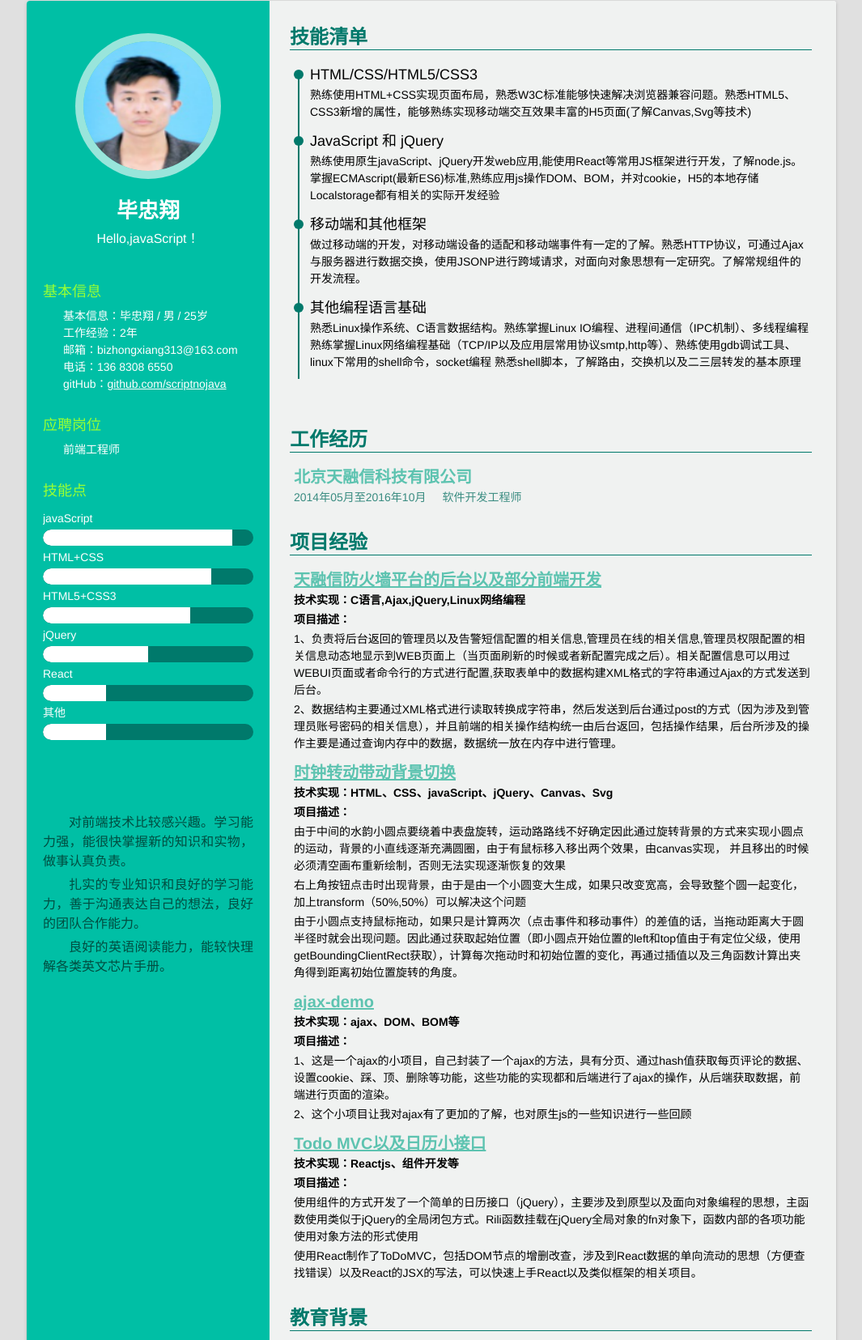
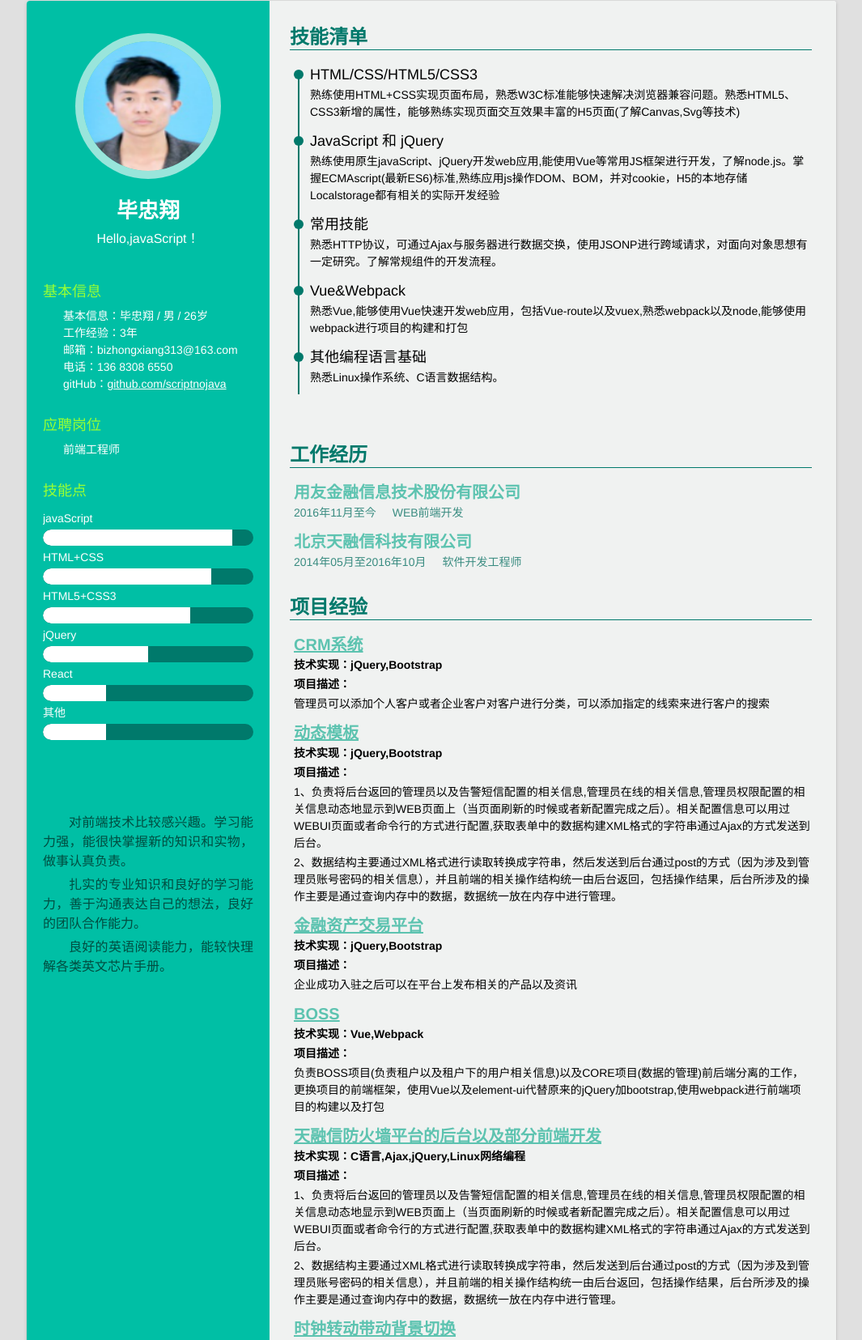
Before and after one commit to scriptnojava/scriptnojava.github.io, a plain HTML site: page resume/index.html in a window 1280 px wide. Shown: the part 9-1664 px from the top of the page at 81% size, without its empty margins (107-1172 px from the left). Drawn offline with Linux system fonts and the light colour scheme.

Commit message:
546454645464546454645464546454645464546454645464546454645464

```diff
--- a/resume/index.html
+++ b/resume/index.html
@@ -27,8 +27,8 @@
         <div class="contact">
             <h3 class="title">基本信息</h3>
             <ul>
-                <li>基本信息：毕忠翔 / 男 / 25岁</li>
-                <li>工作经验：2年</li>
+                <li>基本信息：毕忠翔 / 男 / 26岁</li>
+                <li>工作经验：3年</li>
                 <li>邮箱：bizhongxiang313@163.com</li>
                 <li>电话：136 8308 6550</li>
                 <li>gitHub：<a href="https://github.com/scriptnojava" target="_blank">github.com/scriptnojava</a></li>
@@ -98,21 +98,25 @@
                 <!-- <h4>web前端</h4> -->
                 <dl>
                     <dt>HTML/CSS/HTML5/CSS3</dt>
-                    <dd>熟练使用HTML+CSS实现页面布局，熟悉W3C标准能够快速解决浏览器兼容问题。熟悉HTML5、CSS3新增的属性，能够熟练实现移动端交互效果丰富的H5页面(了解Canvas,Svg等技术)</dd>
+                    <dd>熟练使用HTML+CSS实现页面布局，熟悉W3C标准能够快速解决浏览器兼容问题。熟悉HTML5、CSS3新增的属性，能够熟练实现页面交互效果丰富的H5页面(了解Canvas,Svg等技术)</dd>
                      <dt>JavaScript 和 jQuery</dt>
-                    <dd>熟练使用原生javaScript、jQuery开发web应用,能使用React等常用JS框架进行开发，了解node.js。掌握ECMAscript(最新ES6)标准,熟练应用js操作DOM、BOM，并对cookie，H5的本地存储Localstorage都有相关的实际开发经验</dd>
-                    <dt>移动端和其他框架</dt>
-                    <dd>做过移动端的开发，对移动端设备的适配和移动端事件有一定的了解。熟悉HTTP协议，可通过Ajax与服务器进行数据交换，使用JSONP进行跨域请求，对面向对象思想有一定研究。了解常规组件的开发流程。</dd>
+                    <dd>熟练使用原生javaScript、jQuery开发web应用,能使用Vue等常用JS框架进行开发，了解node.js。掌握ECMAscript(最新ES6)标准,熟练应用js操作DOM、BOM，并对cookie，H5的本地存储Localstorage都有相关的实际开发经验</dd>
+                    <dt>常用技能</dt>
+                    <dd>熟悉HTTP协议，可通过Ajax与服务器进行数据交换，使用JSONP进行跨域请求，对面向对象思想有一定研究。了解常规组件的开发流程。</dd>
+                    <dt>Vue&Webpack</dt>
+                    <dd>熟悉Vue,能够使用Vue快速开发web应用，包括Vue-route以及vuex,熟悉webpack以及node,能够使用webpack进行项目的构建和打包</dd>
                     <dt>其他编程语言基础</dt>
-                    <dd>熟悉Linux操作系统、C语言数据结构。熟练掌握Linux IO编程、进程间通信（IPC机制）、多线程编程
-熟练掌握Linux网络编程基础（TCP/IP以及应用层常用协议smtp,http等）、熟练使用gdb调试工具、linux下常用的shell命令，socket编程
-熟悉shell脚本，了解路由，交换机以及二三层转发的基本原理</dd>
+                    <dd>熟悉Linux操作系统、C语言数据结构。</dd>
                 </dl>
             </div>
         </div>
                 <!-- 工作经历 -->
         <div class="work">
             <h3 class="title">工作经历</h3>
+            <div class="item">
+                <h4>用友金融信息技术股份有限公司</h4>
+                <h5 class="time">2016年11月至今<span>WEB前端开发</span></h5>
+            </div>
             <div class="item">
                 <h4>北京天融信科技有限公司</h4>
                 <h5 class="time">2014年05月至2016年10月<span>软件开发工程师</span></h5>
@@ -122,6 +126,31 @@
         <!-- 项目经验 -->
         <div class="project">
             <h3 class="title">项目经验</h3>
+             <div class="item">
+                <h4><a href="javascript:;">CRM系统</a></h4>
+                <p><b>技术实现：jQuery,Bootstrap</b></p>
+                <p><b>项目描述：</b></p>
+                <p>管理员可以添加个人客户或者企业客户对客户进行分类，可以添加指定的线索来进行客户的搜索</p>
+            </div>
+            <div class="item">
+                <h4><a href="javascript:;">动态模板</a></h4>
+                <p><b>技术实现：jQuery,Bootstrap</b></p>
+                <p><b>项目描述：</b></p>
+                <p>1、负责将后台返回的管理员以及告警短信配置的相关信息,管理员在线的相关信息,管理员权限配置的相关信息动态地显示到WEB页面上（当页面刷新的时候或者新配置完成之后）。相关配置信息可以用过WEBUI页面或者命令行的方式进行配置,获取表单中的数据构建XML格式的字符串通过Ajax的方式发送到后台。</p>
+                <p>2、数据结构主要通过XML格式进行读取转换成字符串，然后发送到后台通过post的方式（因为涉及到管理员账号密码的相关信息），并且前端的相关操作结构统一由后台返回，包括操作结果，后台所涉及的操作主要是通过查询内存中的数据，数据统一放在内存中进行管理。</p>
+            </div>
+            <div class="item">
+                <h4><a href="javascript:;">金融资产交易平台</a></h4>
+                <p><b>技术实现：jQuery,Bootstrap</b></p>
+                <p><b>项目描述：</b></p>
+                <p>企业成功入驻之后可以在平台上发布相关的产品以及资讯</p>
+            </div>
+            <div class="item">
+                <h4><a href="javascript:;">BOSS</a></h4>
+                <p><b>技术实现：Vue,Webpack</b></p>
+                <p><b>项目描述：</b></p>
+                <p>负责BOSS项目(负责租户以及租户下的用户相关信息)以及CORE项目(数据的管理)前后端分离的工作，更换项目的前端框架，使用Vue以及element-ui代替原来的jQuery加bootstrap,使用webpack进行前端项目的构建以及打包</p>
+            </div>
             <div class="item">
                 <h4><a href="javascript:;">天融信防火墙平台的后台以及部分前端开发</a></h4>
                 <p><b>技术实现：C语言,Ajax,jQuery,Linux网络编程</b></p>
@@ -137,20 +166,6 @@
 并且移出的时候必须清空画布重新绘制，否则无法实现逐渐恢复的效果</p>
                 <p>右上角按钮点击时出现背景，由于是由一个小圆变大生成，如果只改变宽高，会导致整个圆一起变化，加上transform（50%,50%）可以解决这个问题</p>
                 <p>由于小圆点支持鼠标拖动，如果只是计算两次（点击事件和移动事件）的差值的话，当拖动距离大于圆半径时就会出现问题。因此通过获取起始位置（即小圆点开始位置的left和top值由于有定位父级，使用getBoundingClientRect获取），计算每次拖动时和初始位置的变化，再通过插值以及三角函数计算出夹角得到距离初始位置旋转的角度。</p>
-            </div>
-            <div class="item">
-                <h4><a href="javascript:;">ajax-demo</a></h4>
-                <p><b>技术实现：ajax、DOM、BOM等</b></p>
-                <p><b>项目描述：</b></p>
-                <p>1、这是一个ajax的小项目，自己封装了一个ajax的方法，具有分页、通过hash值获取每页评论的数据、设置cookie、踩、顶、删除等功能，这些功能的实现都和后端进行了ajax的操作，从后端获取数据，前端进行页面的渲染。</p>
-                <p>2、这个小项目让我对ajax有了更加的了解，也对原生js的一些知识进行一些回顾</p>
-            </div>
-            <div class="item">
-                <h4><a href="javascript:;">Todo MVC以及日历小接口</a></h4>
-                <p><b>技术实现：Reactjs、组件开发等</b></p>
-                <p><b>项目描述：</b></p>
-                <p>使用组件的方式开发了一个简单的日历接口（jQuery），主要涉及到原型以及面向对象编程的思想，主函数使用类似于jQuery的全局闭包方式。Rili函数挂载在jQuery全局对象的fn对象下，函数内部的各项功能使用对象方法的形式使用</p>
-                <p>使用React制作了ToDoMVC，包括DOM节点的增删改查，涉及到React数据的单向流动的思想（方便查找错误）以及React的JSX的写法，可以快速上手React以及类似框架的相关项目。</p>
             </div>
         </div>
 
```
